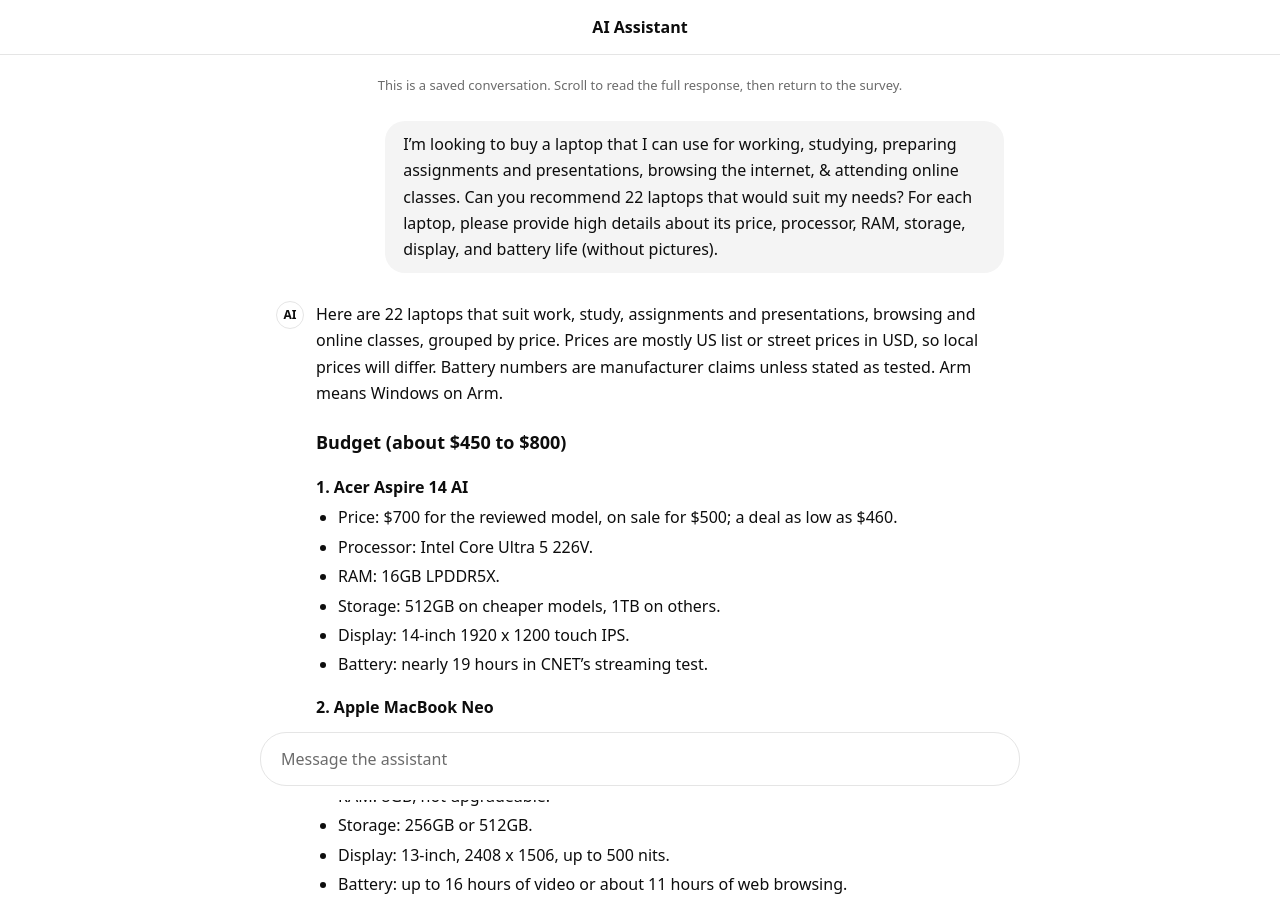
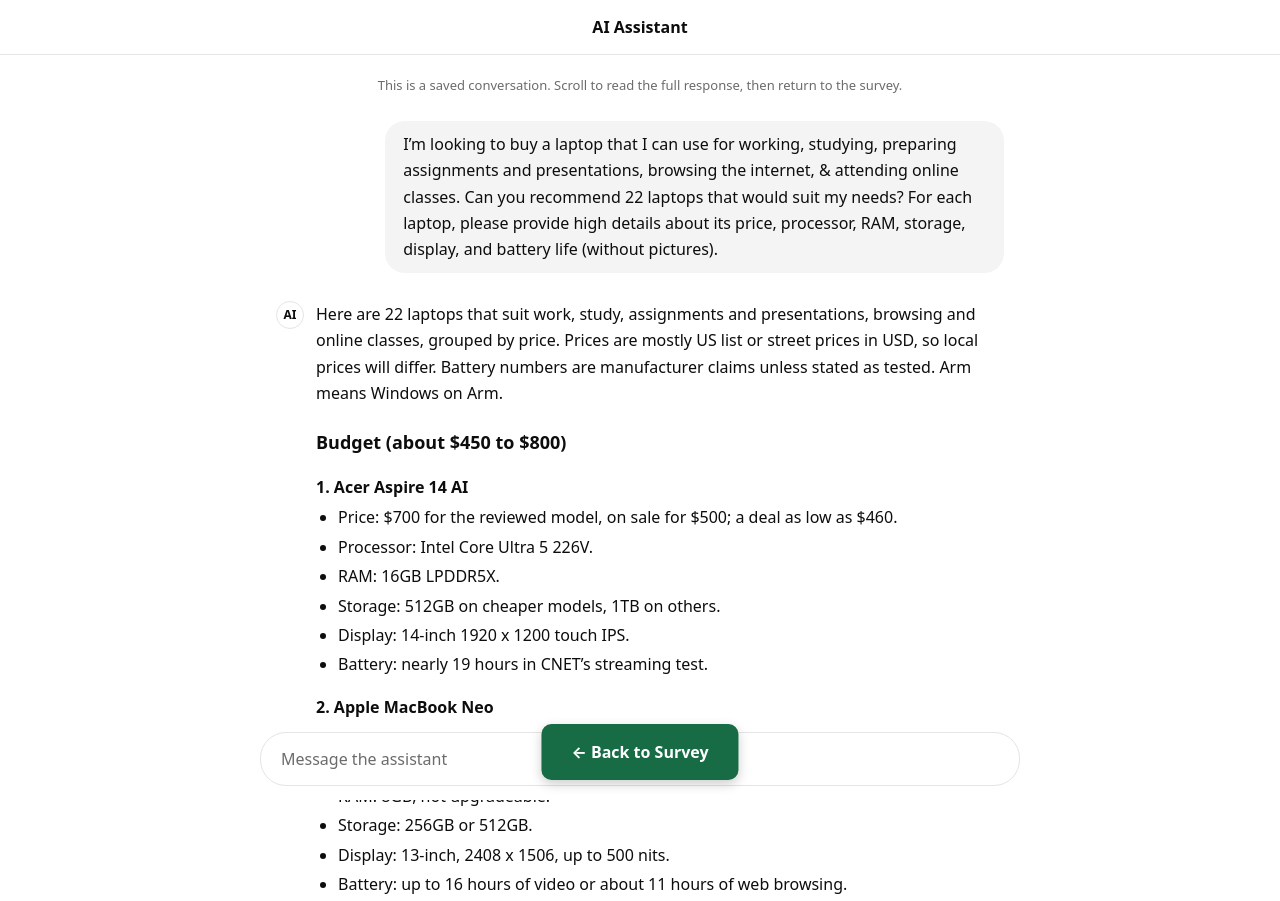
Before and after one commit to mennaahmed03/study-materials, a plain HTML site: page c.html in a window 1280 px wide. Shown: the top 901 px of the page. Drawn offline with Linux system fonts and the light colour scheme.

Commit message:
Update c.html

```diff
--- a/c.html
+++ b/c.html
@@ -44,4 +44,52 @@ th,td{padding:9px 12px;text-align:left;vertical-align:top;border-bottom:1px soli
 <p class="t">20. ASUS Zenbook A14 (2026)</p><ul><li>Price: from about $1,099, with a 16GB/512GB model at $1,349.99.</li><li>Processor: Snapdragon X2 Elite, 18 cores.</li><li>RAM and storage: 16GB and 512GB, with a 1TB option.</li><li>Display: 14-inch 1920 x 1200 OLED, 60Hz.</li><li>Battery: 70Wh, at 0.99 kg; one test ran for nearly 30 hours.</li><li>Caveat: Arm.</li></ul>
 <p class="t">21. Dell XPS 14 (2026)</p><ul><li>Price: $1,599.99 list for the Core Ultra 5 325 version, seen at $1,349 on sale.</li><li>Processor: Core Ultra 5 325.</li><li>RAM and storage: 16GB and 512GB.</li><li>Display: both OLED and 1080p models exist.</li><li>Battery: the IPS version lasted over 14 hours of mixed use, and the OLED version over 10 hours; weighs 1.36 kg.</li></ul>
 <p class="t">22. Lenovo ThinkPad X1 Carbon Gen 14</p><ul><li>Price: from $1,999.</li><li>Processor: Intel Panther Lake.</li><li>RAM: 32GB soldered or more in every configuration.</li><li>Storage: not confirmed.</li><li>Display: 2.8K OLED or an IPS touchscreen.</li><li>Battery: up to 24 hours on IPS models; the OLED variant weighs 989 grams.</li></ul>
-</div></div></div><div class="bar"><div class="in">Message the assistant</div></div></body></html>
+</div></div></div><div class="bar"><div class="in">Message the assistant</div></div>
+<style>
+  #backToSurvey {
+    display: none;
+    position: fixed;
+    bottom: 20px;
+    left: 50%;
+    transform: translateX(-50%);
+    background: #176B45;
+    color: white;
+    padding: 15px 30px;
+    border: none;
+    border-radius: 10px;
+    font-size: 16px;
+    font-weight: bold;
+    text-decoration: none;
+    z-index: 99999;
+    box-shadow: 0 4px 12px rgba(0,0,0,0.2);
+    white-space: nowrap;
+  }
+
+  #backToSurvey.show {
+    display: block;
+  }
+</style>
+
+<a id="backToSurvey"
+   href="https://forms.gle/6phXyig6W12JjP3F8"
+   target="_blank">
+   ← Back to Survey
+</a>
+
+<script>
+  function checkScrollPosition() {
+    const atBottom =
+      window.innerHeight + window.scrollY >=
+      document.documentElement.scrollHeight - 20;
+
+    if (atBottom) {
+      document.getElementById("backToSurvey")
+        .classList.add("show");
+    }
+  }
+
+  window.addEventListener("scroll", checkScrollPosition);
+  window.addEventListener("resize", checkScrollPosition);
+  checkScrollPosition();
+</script>
+</body></html>
```
